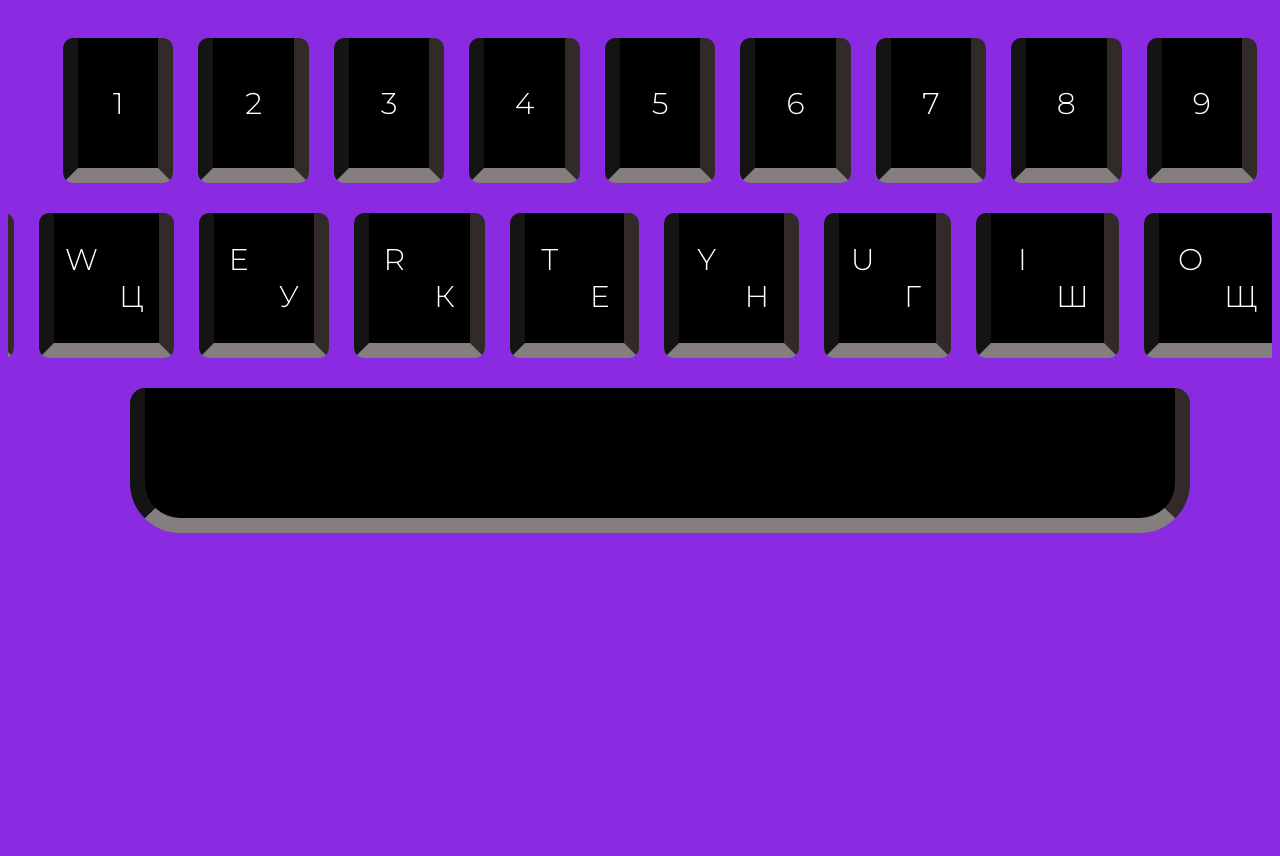
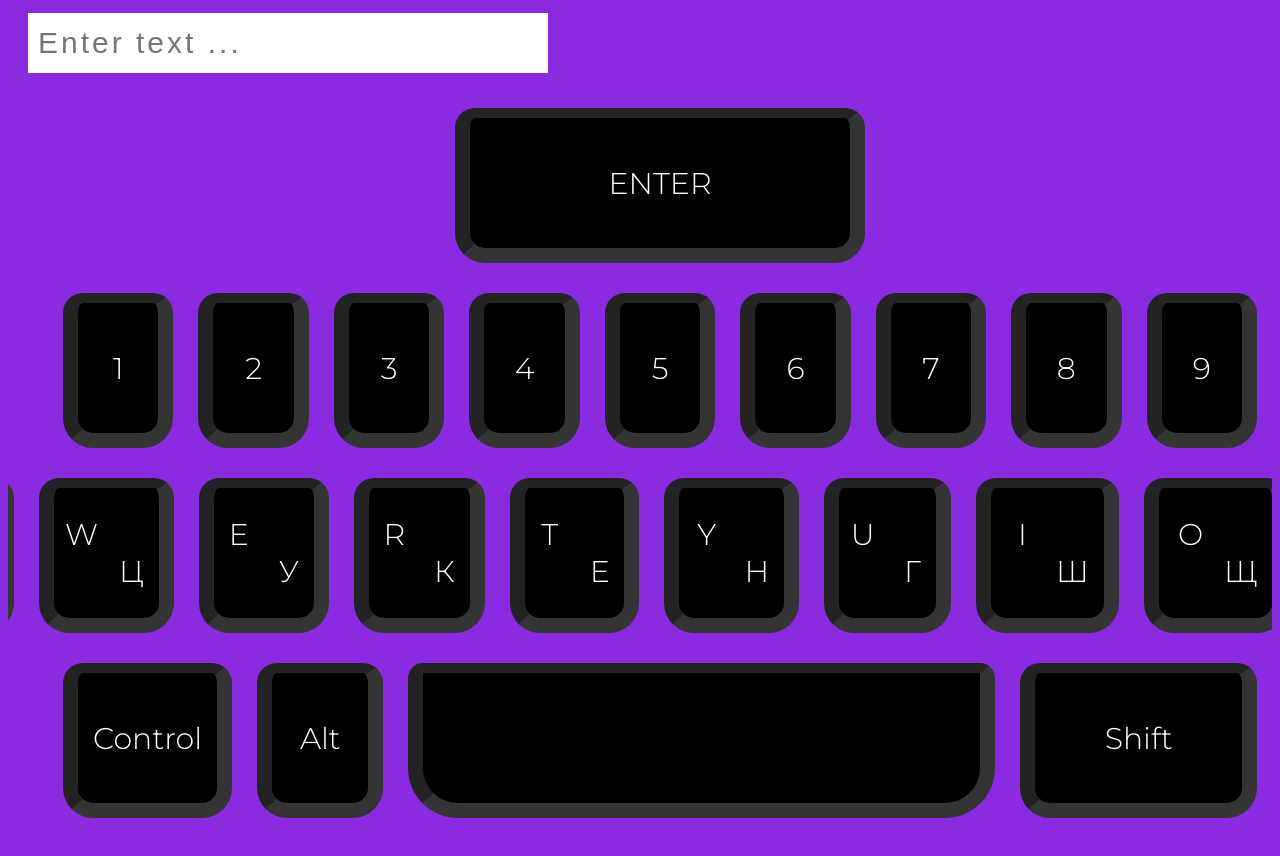
Before and after one commit to KarpenkoPavlo/KeyboardApp, a plain HTML site: page index.html in a window 1280 px wide. Before the commit the page ends 800 px from the top, so only its background shows below. Drawn offline with Linux system fonts and the light colour scheme.

Commit message:
Correct JS code for buttons 1 - 9, Ctrl, Alt, Space, Shift, Enter

```diff
--- a/index.html
+++ b/index.html
@@ -9,67 +9,80 @@
 <body>
 
     <div class="wrapper">
+        <form action="text" class="formKey">
+            <input type="text" class="inputKey" placeholder="Enter text ...">
+        </form>
         <div class="keyboard">
+            <nav class="enter list">
+                <ul class="ents items">
+                    <li class="ent item butPress">Enter</li>
+                </ul>
+            </nav>
+            <div class="numsLets">
                 <nav class="numbers list">
                     <ul class="nums items">
-                    <li class="num item">1</li>
-                    <li class="num item">2</li>
-                    <li class="num item">3</li>
-                    <li class="num item">4</li>
-                    <li class="num item">5</li>
-                    <li class="num item">6</li>
-                    <li class="num item">7</li>
-                    <li class="num item">8</li>
-                    <li class="num item">9</li>
+                        <li class="num item butPress">1</li>
+                        <li class="num item butPress">2</li>
+                        <li class="num item butPress">3</li>
+                        <li class="num item butPress">4</li>
+                        <li class="num item butPress">5</li>
+                        <li class="num item butPress">6</li>
+                        <li class="num item butPress">7</li>
+                        <li class="num item butPress">8</li>
+                        <li class="num item butPress">9</li>
                     </ul>
                 </nav>
                 <nav class="letters list">
                     <ul class="letts items">
                         <li class="lett item">
-                        <div class="lettEng">q</div>
-                        <div class="lettUcr">й</div>
+                            <div class="lettEng butPress">q</div>
+                            <div class="lettUcr butPress">й</div>
                         </li>
                         <li class="lett item">
-                        <div class="lettEng">w</div>
-                        <div class="lettUcr">ц</div>
+                            <div class="lettEng butPress">w</div>
+                            <div class="lettUcr butPress">ц</div>
                         </li>
                         <li class="lett item">
-                        <div class="lettEng">e</div>
-                        <div class="lettUcr">у</div>
+                            <div class="lettEng butPress">e</div>
+                            <div class="lettUcr butPress">у</div>
                         </li>
                         <li class="lett item">
-                        <div class="lettEng">r</div>
-                        <div class="lettUcr">к</div>
+                            <div class="lettEng butPress">r</div>
+                            <div class="lettUcr butPress">к</div>
                         </li>
                         <li class="lett item">
-                        <div class="lettEng">t</div>
-                        <div class="lettUcr">е</div>
+                            <div class="lettEng butPress">t</div>
+                            <div class="lettUcr butPress">е</div>
                         </li>
                         <li class="lett item">
-                        <div class="lettEng">y</div>
-                        <div class="lettUcr">н</div>
+                            <div class="lettEng butPress">y</div>
+                            <div class="lettUcr butPress">н</div>
                         </li>
                         <li class="lett item">
-                        <div class="lettEng">u</div>
-                        <div class="lettUcr">г</div>
+                            <div class="lettEng butPress">u</div>
+                            <div class="lettUcr butPress">г</div>
                         </li>
                         <li class="lett item">
-                        <div class="lettEng">i</div>
-                        <div class="lettUcr">ш</div>
+                            <div class="lettEng butPress">i</div>
+                            <div class="lettUcr butPress">ш</div>
                         </li>
                         <li class="lett item">
-                        <div class="lettEng">o</div>
-                        <div class="lettUcr">щ</div>
+                            <div class="lettEng butPress">o</div>
+                            <div class="lettUcr butPress">щ</div>
                         </li>
                         <li class="lett item">
-                        <div class="lettEng">p</div>
-                        <div class="lettUcr">з</div>
+                            <div class="lettEng butPress">p</div>
+                            <div class="lettUcr butPress">з</div>
                         </li>
                     </ul>
                 </nav>
+            </div>
             <nav class="other list">
                 <ul class="oths items">
-                    <li class="space item"></li>
+                    <li class="ctrl item butPress">Control</li>
+                    <li class="alt item butPress">Alt</li>
+                    <li class="space item butPress"> </li>
+                    <li class="shift item butPress">Shift</li>
                 </ul>
             </nav>
         </div>
--- a/script.js
+++ b/script.js
@@ -0,0 +1,31 @@
+function keyPush(event) {
+    let inputKey = document.querySelector('.inputKey');
+    let butPress = document.querySelectorAll('.butPress');
+
+    if(event.key === 'Enter') {
+        // Прибираю відправку форми
+        // щоб не з'явилося вікно з помилкою
+        // Можна прибрати цей рядок щоб перевірити що він означає
+        event.preventDefault();
+        // Перебираю кожен елемекнт з классом butPress
+        butPress.forEach(function(item) {
+            // Якщо в інпут введені елементи які мають класс butPress
+            if (event.key === item.textContent) {
+                item.classList.add('active');
+            }
+        })
+    // В else такий же код як і вище
+    // код вище це костиль для кнопки Enter
+    // тобто він такий же самий як і в else
+    // але в ньму є відключення відправки форми
+    } else {
+        butPress.forEach(function(item) {
+            if (event.key === item.textContent) {
+                item.classList.add('active');
+            }
+        })
+        console.log(event);
+    }
+}
+
+document.querySelector('.inputKey').onkeydown = keyPush;
--- a/style.css
+++ b/style.css
@@ -19,6 +19,26 @@ body {
     padding: 0px 15px;
 }
 
+/* Input */
+.formKey {
+    padding: 5px;
+}
+.inputKey {
+    padding: 5px 10px;
+    color: blueviolet;
+    background-color: rgb(255, 255, 255);
+    font-size: 30px;
+    width: 500px;
+    height: 50px;
+    border: none;
+    letter-spacing: 3px;
+}
+.inputKey:focus {
+    outline: none;
+    color: rgb(255, 255, 255);
+    background-color: rgb(184, 135, 230);
+}
+
 /* Keyboard */
 .keyboard {
 }
@@ -35,14 +55,15 @@ body {
     justify-content: center;
     align-items: center;
     background-color: rgb(0, 0, 0);
-    border-right: 15px solid rgb(50, 41, 41);
-    border-bottom: 15px solid #847e7e;
-    border-left: 15px solid #151414;
+    border-top: 10px solid #242323;
+    border-right: 15px solid #353434;
+    border-bottom: 15px solid #353434;
+    border-left: 15px solid #242323;
     width: 100px;
     height: 100px;
     padding: 15px;
     text-transform: uppercase;
-    border-radius: 10px;
+    border-radius: 20px 20px 30px 30px;
 }
 .list {
 }
@@ -74,11 +95,42 @@ body {
 }
 
 /* Other */
+.other {
+}
+.oths {
+}
 .space {
-    margin: 0 auto;
     width: 100%;
     max-width: 1000px;
     min-width: 300px;
-
     border-radius: 15px 15px 50px 50px;
 }
+.ctrl {
+    width: 150px;
+    text-transform: initial;
+}
+.alt {
+    width: 150px;
+    text-transform: initial;
+}
+.shift {
+    width: 400px;
+    text-transform: initial;
+}
+.shift span {
+    margin-left: -200px;
+}
+
+/* Enter */
+.enter {
+}
+.ents {
+}
+.ent {
+    width: 350px;
+}
+
+/* Active */
+.active {
+    background-color: rgb(37, 246, 0);
+}
```
Lines whose indentation alone changed are shown as unchanged.
